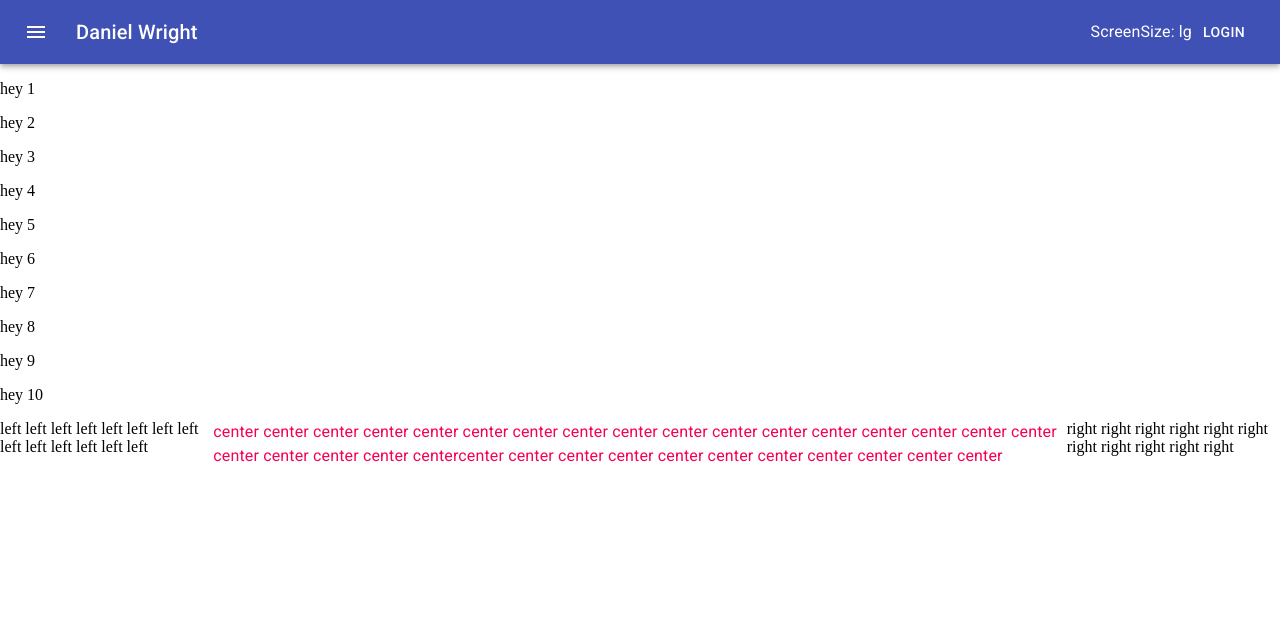
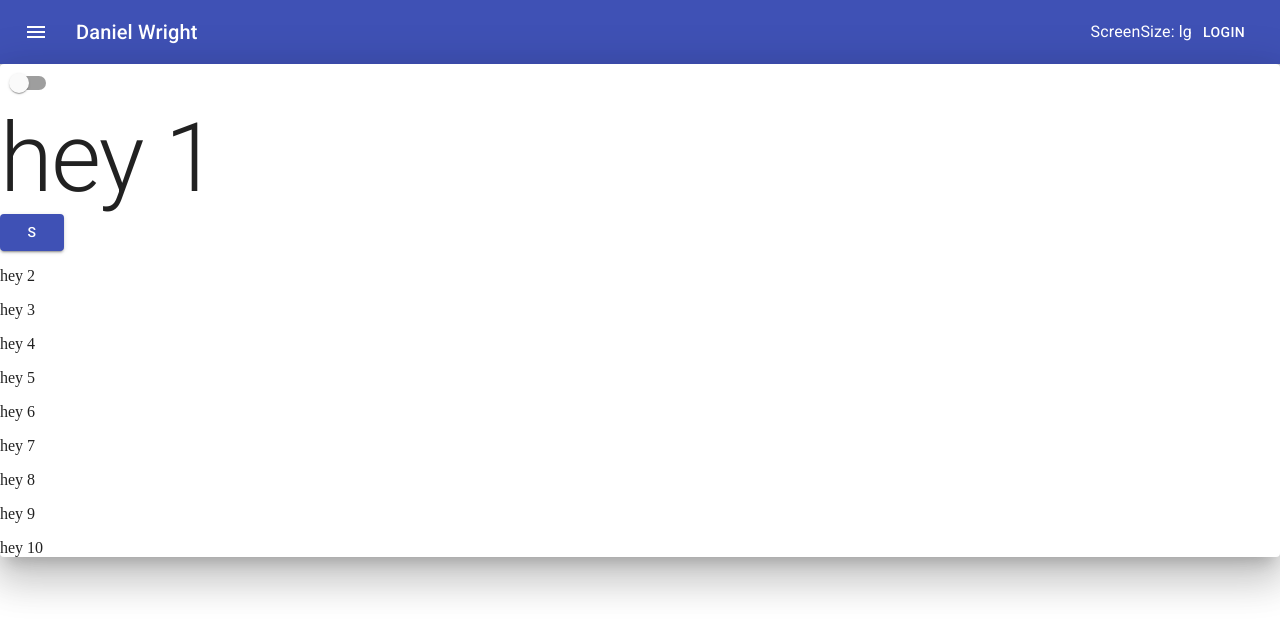
Before and after one commit to 13wrightd/resume, a React (Create React App) app: page / in a window 1280 px wide. Shown: the top 636 px of the page. Built offline with nearby package versions, Linux system fonts and the light colour scheme.

Commit message:
login button toggles loggin component

```diff
--- a/src/App.js
+++ b/src/App.js
@@ -1,14 +1,29 @@
 import { getDefaultNormalizer } from "@testing-library/react"
-import React from "react"
+import React, { useState } from "react"
 import Header from "./components/Header.js"
+import { Button, Switch, Paper, Typography } from "@material-ui/core/"
 import NavBar from "./components/NavBar.js"
 import Login from "./components/Login.js"
+import { ThemeProvider, useTheme, createMuiTheme } from '@material-ui/core/styles';
+import { light } from "@material-ui/core/styles/createPalette"
+
 
 function App(){
+  const [darkMode, setDarkMode] = useState(false)
+  const [showLoginPage, setShowLoginPage] = useState(false)
+  const theme = createMuiTheme({
+    palette: {
+      type: darkMode ? "dark" : "light",
+    },
+  })
   return (
-    <div>
-      <NavBar />
-      <p>hey 1</p>
+
+      <ThemeProvider theme={theme}>
+      <NavBar showLoginPage={showLoginPage} setShowLoginPage={setShowLoginPage}/>
+      <Paper elevation={24} >
+      <Switch checked={darkMode} onChange={()=> setDarkMode(!darkMode)} />
+      <Typography variant="h1">hey 1</Typography>
+      <Button  color="primary" variant="contained"> s</Button>
       <p>hey 2</p>
       <p>hey 3</p>
       <p>hey 4</p>
@@ -18,12 +33,13 @@ function App(){
       <p>hey 8</p>
       <p>hey 9</p>
       <p>hey 10</p>
-
-      <Login/>
+      </Paper>
+      {showLoginPage ? <Login />: null}
 
 
+      </ThemeProvider>
 
-    </div>
+
 
   )
 }
--- a/src/components/NavBar.js
+++ b/src/components/NavBar.js
@@ -24,7 +24,7 @@ const useStyles = makeStyles((theme) => ({
 
 
 
-function NavBar() {
+function NavBar(props) {
     const classes = useStyles();
     const [anchorEl, setAnchorEl] = React.useState(null);
 
@@ -39,8 +39,9 @@ function NavBar() {
       <div className={classes.root}>
         <AppBar  position="static">
           <Toolbar>
-            <IconButton edge="start" className={classes.menuButton} color="inherit" aria-label="menu">
-              <MenuIcon onClick={handleClick} />
+            <IconButton edge="start" onClick={handleClick} className={classes.menuButton} color="inherit" aria-label="menu">
+                <MenuIcon />
+            </IconButton>
             <Menu
                 id="simple-menu"
                 anchorEl={anchorEl}
@@ -52,12 +53,12 @@ function NavBar() {
                 <MenuItem onClick={handleClose}>Projects</MenuItem>
                 <MenuItem onClick={handleClose}>About</MenuItem>
             </Menu>
-            </IconButton>
+
             <Typography variant="h6" className={classes.title}>
               Daniel Wright
             </Typography>
             <Typography allign="right"> <ScreenSize/></Typography>
-            <Button color="inherit">Login</Button>
+            <Button onClick={()=>props.setShowLoginPage(!props.showLoginPage)} color="inherit">Login</Button>
           </Toolbar>
         </AppBar>
       </div>
--- a/src/index.js
+++ b/src/index.js
@@ -2,9 +2,7 @@ import React from "react";
 import ReactDOM from "react-dom";
 import App from "./App.js";
 // import './index.css';
-
 import * as serviceWorker from './serviceWorker';
-
 ReactDOM.render(
 
     <React.StrictMode>
```
Lines whose indentation alone changed are shown as unchanged.
